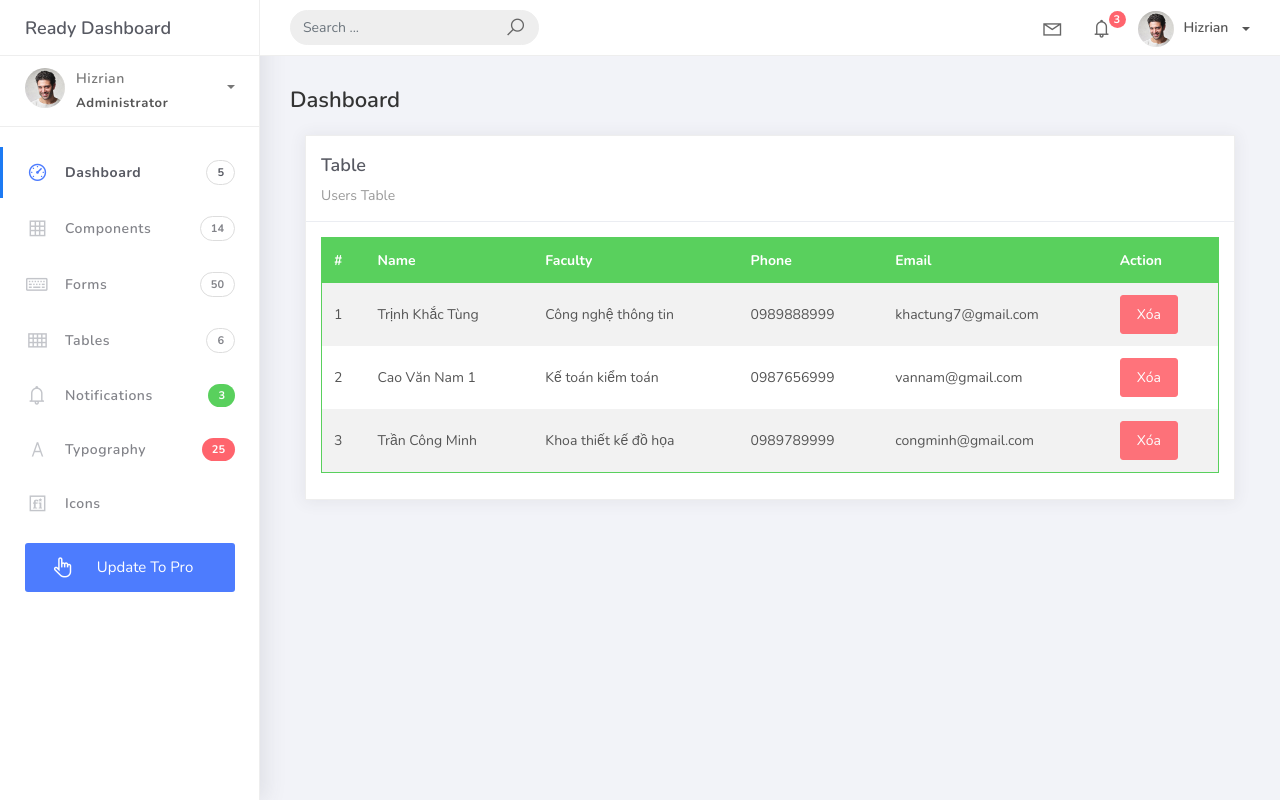
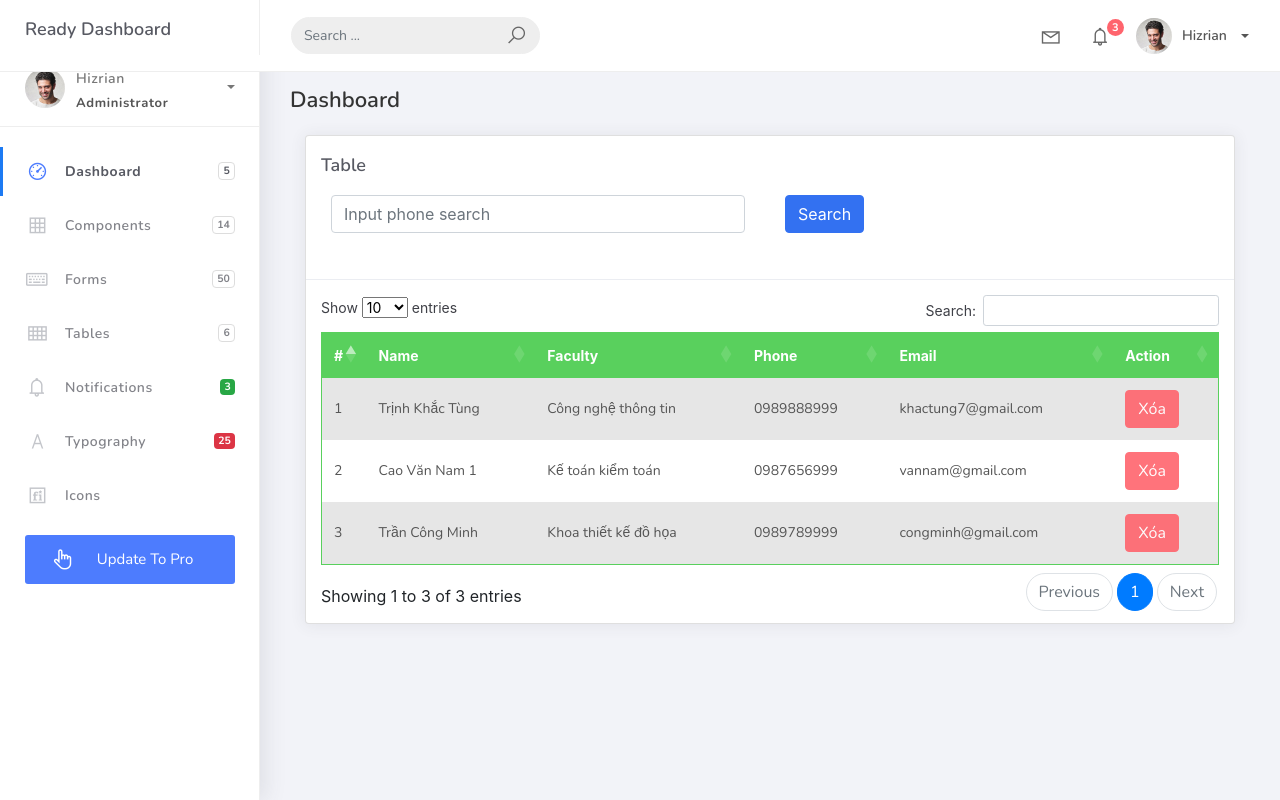
Before and after one commit to trinhkhactung/php1120_MVC, a PHP site: page / in a window 1280 px wide. Run offline with PHP 8.4, Linux system fonts and the light colour scheme; data comes from the database, SQL or seed files in the repository; some libraries are stand-ins or nearby versions.

Commit message:
update pdo-mvc

```diff
--- a/config/myConfig.php
+++ b/config/myConfig.php
@@ -5,20 +5,18 @@
 	 */
 	class Connect
 	{
-		private const localhost = 'localhost';
+		private const dns = 'mysql:host=localhost;dbname=php1120e_manager';
 		private const user = 'root';
 		private const passw = '';
-		private const db = 'php1120e_manager';
-		protected $conn = null;
+		protected $pdo = null;
 
 		function __construct()
 		{
-			$this->conn = mysqli_connect(self::localhost, self::user, self::passw, self::db);
-
-			if ($this->conn) {
-				mysqli_set_charset($this->conn, 'utf8');
-			}else{
-				echo "Can't connect database";
+			try {
+				$this->pdo = new PDO(self::dns, self::user, self::passw);
+				$this->pdo->query("SET NAMES utf8");
+			} catch (PDOException $e) {
+				echo $e->getMessage();
 				exit();
 			}
 		}
--- a/controller/StudentsController.php
+++ b/controller/StudentsController.php
@@ -23,6 +23,10 @@
 			switch ($method) {
 				case 'index':
 					$result = $this->students->index();
+					if (isset($_POST['search-phone'])) {
+						$phone = '%'.$_POST['key'].'%';
+						$result = $this->students->searchStudents($phone);
+					}
 					include_once 'views/dashboard.php';
 					break;
 
--- a/index.php
+++ b/index.php
@@ -11,6 +11,8 @@
 	<link rel="stylesheet" href="https://fonts.googleapis.com/css?family=Nunito:200,200i,300,300i,400,400i,600,600i,700,700i,800,800i,900,900i">
 	<link rel="stylesheet" href="assets/css/ready.css">
 	<link rel="stylesheet" href="assets/css/demo.css">
+	<link rel="stylesheet" href="https://cdnjs.cloudflare.com/ajax/libs/twitter-bootstrap/4.5.2/css/bootstrap.css">
+	<link rel="stylesheet" href="https://cdn.datatables.net/1.10.24/css/dataTables.bootstrap4.min.css">
 </head>
 <body>
 	<div class="wrapper">
@@ -61,6 +63,11 @@
 	<script src="assets/js/plugin/jquery-mapael/maps/world_countries.min.js"></script>
 	<script src="assets/js/plugin/chart-circle/circles.min.js"></script>
 	<script src="assets/js/plugin/jquery-scrollbar/jquery.scrollbar.min.js"></script>
+	<script src="https://cdn.datatables.net/1.10.24/js/jquery.dataTables.min.js"></script>
+	<script src="https://cdn.datatables.net/1.10.24/js/dataTables.bootstrap4.min.js"></script>
 	<script src="assets/js/ready.min.js"></script>
 	<script src="assets/js/demo.js"></script>
+	<script>
+		$('#list-students').DataTable();
+	</script>
 </html>
--- a/model/Students.php
+++ b/model/Students.php
@@ -16,12 +16,9 @@
 			$result = array();
 
 			$sql = "SELECT students.name, students.id, students.email, students.phone, facultys.title FROM students, facultys WHERE students.facultys_id = facultys.id";
-			$query = mysqli_query($this->conn, $sql);
-			while ($row = mysqli_fetch_assoc($query)) {
-				$result[] = $row;
-			}
-
-			return $result;
+			$pre = $this->pdo->prepare($sql);
+			$pre->execute();
+			return $pre->fetchAll(PDO::FETCH_ASSOC);
 		}
 
 		public function destroy($id){
@@ -29,4 +26,14 @@
 			return mysqli_query($this->conn, $sql);
 		}
 
+		public function searchStudents($phone){
+			$result = array();
+
+			$sql = "SELECT students.name, students.id, students.email, students.phone, facultys.title FROM students, facultys WHERE students.facultys_id = facultys.id AND students.phone LIKE :phone";
+			$pre = $this->pdo->prepare($sql);
+			$pre->bindParam(':phone', $phone);
+			$pre->execute();
+			return $pre->fetchAll(PDO::FETCH_ASSOC);
+		}
+
 	}
--- a/views/dashboard.php
+++ b/views/dashboard.php
@@ -3,10 +3,21 @@
 	<div class="card">
 		<div class="card-header ">
 			<h4 class="card-title">Table</h4>
-			<p class="card-category">Users Table</p>
+			<form action="" method="POST" role="form">
+				<div class="row">
+					<div class="col-md-6">
+						<div class="form-group">
+							<input type="number" name="key" class="form-control" id="" placeholder="Input phone search">
+						</div>
+					</div>
+					<div class="col-md-2" style="padding-top: 15px;">
+						<button type="submit" name="search-phone" class="btn btn-primary">Search</button>
+					</div>
+				</div>
+			</form>
 		</div>
 		<div class="card-body">
-			<table class="table table-head-bg-success table-striped table-hover">
+			<table id="list-students" class="table table-head-bg-success table-striped table-hover">
 				<thead>
 					<tr>
 						<th scope="col">#</th>
```
